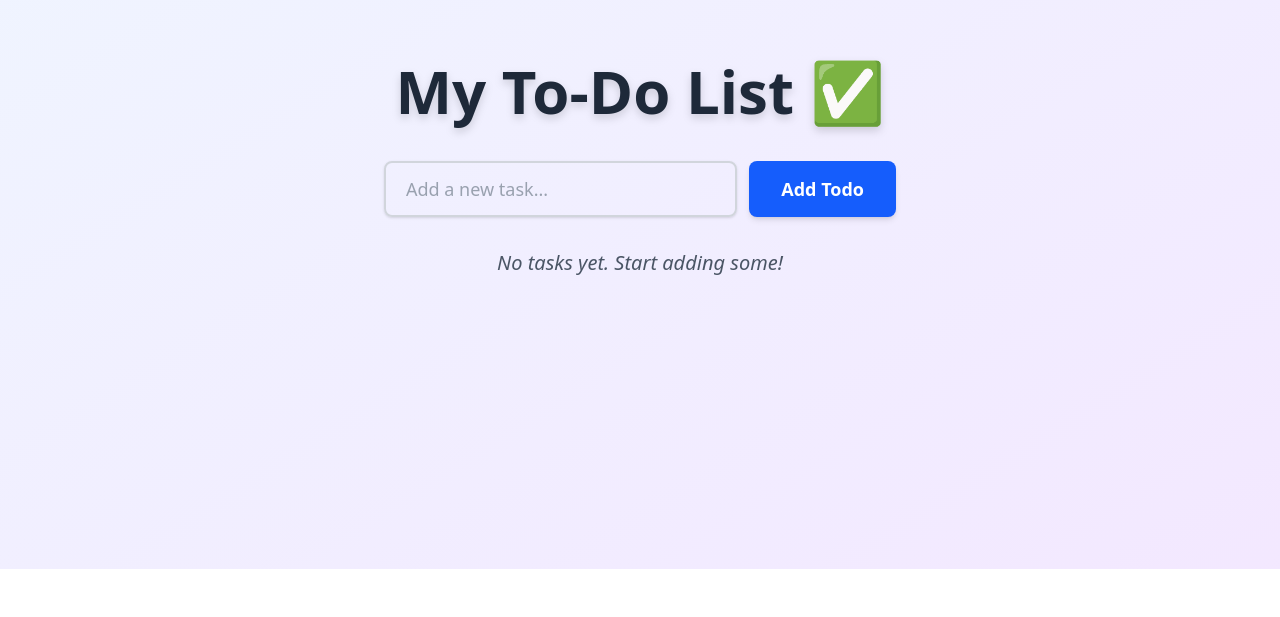
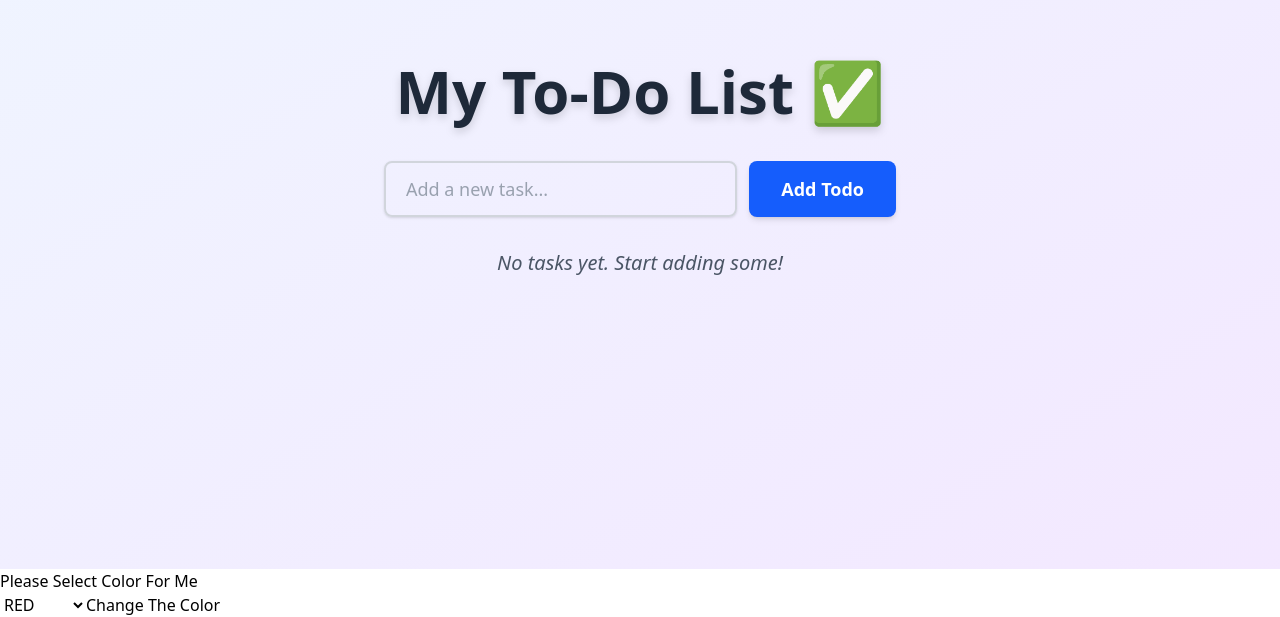
Before and after one commit to patel192/React-Practice, a React (Vite) app: page / in a window 1280 px wide. Shown: the part 3431-4048 px from the top of the page. Before the commit the page ends 4000 px from the top, so only its background shows below. Built offline with nearby package versions, Linux system fonts and the light colour scheme.

Commit message:
set color component

```diff
--- a/src/App.jsx
+++ b/src/App.jsx
@@ -1,4 +1,5 @@
 import "./App.css";
+import { ColorChanger } from "./Components/ColorChanger";
 import { To_Do_List } from "./Components/To_Do_List";
 
 import { UseState } from "./Components/UseState";
@@ -14,6 +15,7 @@ function App() {
       <UseState3 />
       <UseState4 />
       <To_Do_List/>
+      <ColorChanger/>
     </>
   );
 }
--- a/src/Components/ColorChanger.jsx
+++ b/src/Components/ColorChanger.jsx
@@ -1,12 +1,25 @@
-import React from 'react'
-
+import React from "react";
+import { useState } from "react";
 export const ColorChanger = () => {
+  const DataHandler = (data) =>{
+    console.log(data)
+  }
+  const [color, setcolor] = useState('')
   return (
     <div>
-        <h1>Please Select Color For Me</h1>
+      <h1>Please Select Color For Me</h1>
+      <form action="" onSubmit={DataHandler}>
         <select name="" id="">
-            <option value=""></option>
+          <option value="red">RED</option>
+          <option value="green">GREEN</option>
+          <option value="blue">BLUE</option>
+          <option value="white">WHITE</option>
+          <option value="purple">PURPLE</option>
+          <option value="black">BLACK</option>
+          <option value="orange">ORANGE</option>
         </select>
+        <input type="submit" value="Change The Color" />
+      </form>
     </div>
-  )
-}
+  );
+};
```
